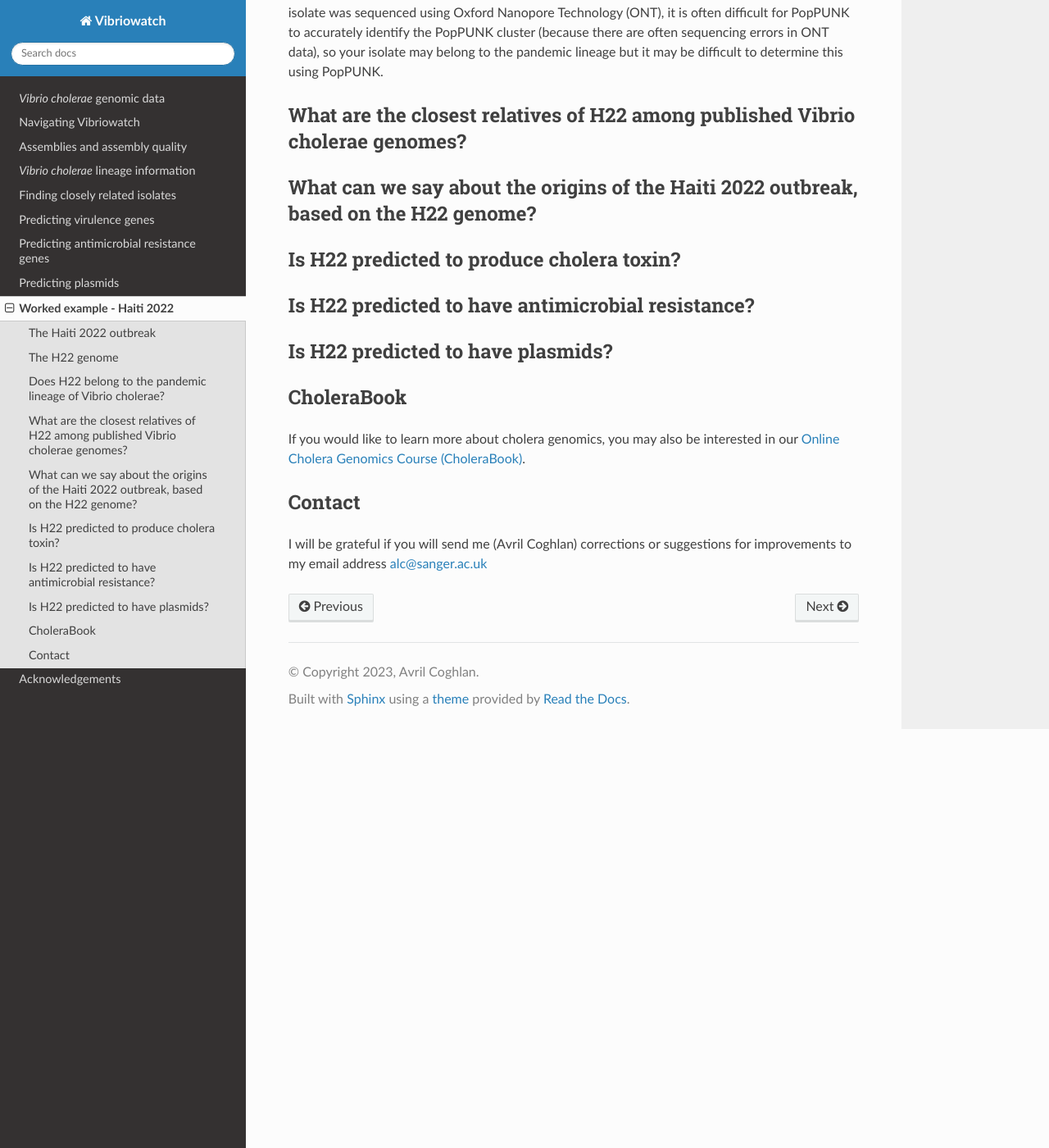
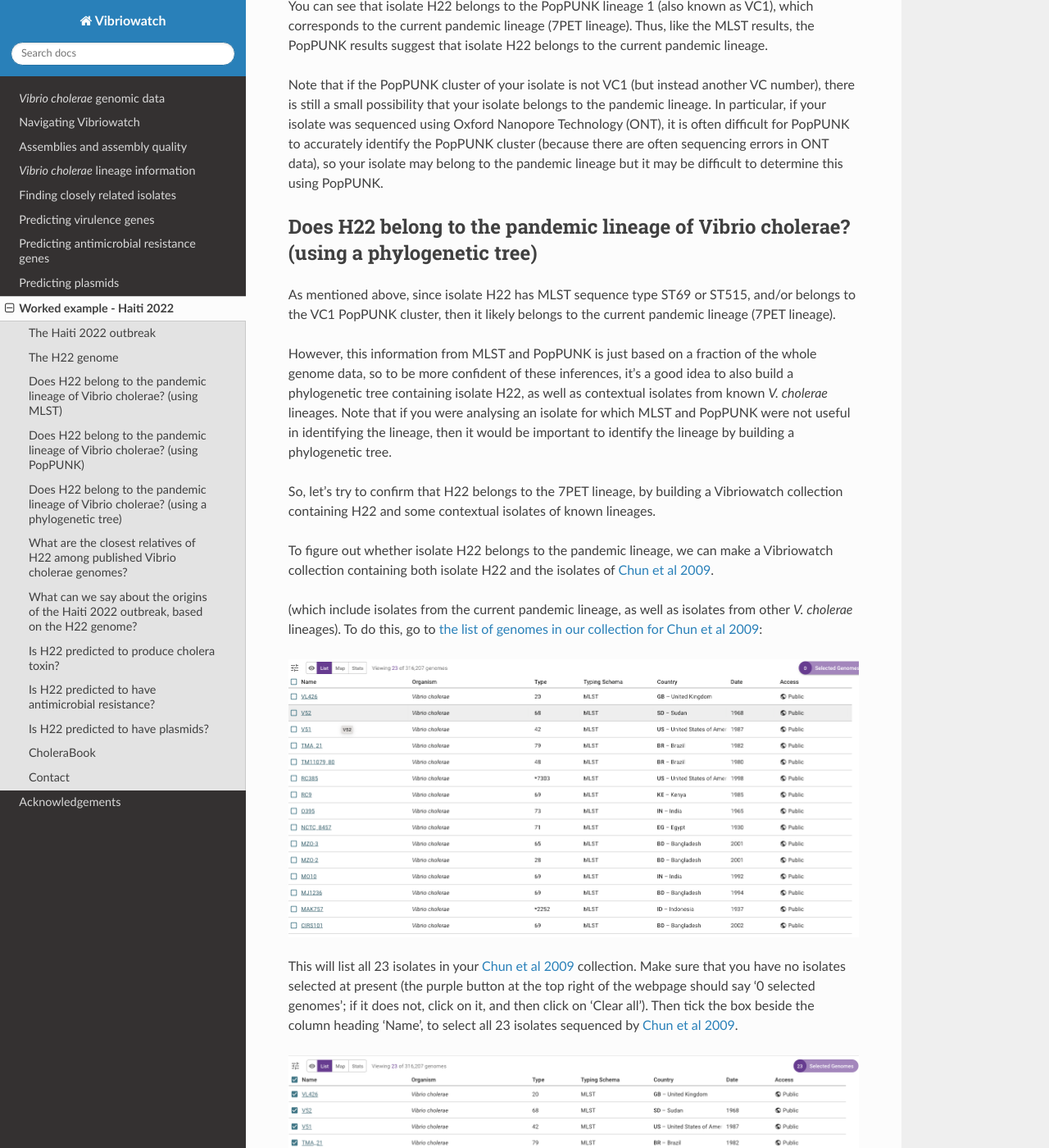
Before and after one commit to avrilcoghlan/vibriowatch, a Sphinx documentation site: the page built from docs/source/haiti.rst, in a window 1280 px wide and 1400 px high, scrolled down 7374 px. Shown: the whole window at 82% size. Built offline with Sphinx 7.4.7 and the Read the Docs theme 3.1.0, drawn with Linux system fonts in a browser that asks for light colours; some of the changed text lies outside the part shown.

Commit message:
Update haiti.rst

```diff
--- a/docs/source/haiti.rst
+++ b/docs/source/haiti.rst
@@ -5,7 +5,9 @@ This section will cover:
 
 * `The Haiti 2022 outbreak`_
 * `The H22 genome`_.
-* `Does H22 belong to the pandemic lineage of Vibrio cholerae?`_.
+* `Does H22 belong to the pandemic lineage of Vibrio cholerae? (using MLST)`_.
+* `Does H22 belong to the pandemic lineage of Vibrio cholerae? (using PopPUNK)`_.
+* `Does H22 belong to the pandemic lineage of Vibrio cholerae? (using a phylogenetic tree)`_.
 * `What are the closest relatives of H22 among published Vibrio cholerae genomes?`_.
 * `What can we say about the origins of the Haiti 2022 outbreak, based on the H22 genome?`_
 * `Is H22 predicted to produce cholera toxin?`_
@@ -116,8 +118,8 @@ Another commonly used measures of assembly quality is the number of contigs. We
 We would usually consider that an assembly is of relatively good quality if it consists of :math:`<` 700 contigs. If the assembly for your isolate has more contigs, it is relatively poor quality and so this may introduce errors into further bioinformatic analyses that you carry out using Vibriowatch.
 The genome for the H22 isolate has 44 contigs, so is relatively good quality.
 
-Does H22 belong to the pandemic lineage of Vibrio cholerae?
------------------------------------------------------------
+Does H22 belong to the pandemic lineage of Vibrio cholerae? (using MLST)
+------------------------------------------------------------------------
 
 The current pandemic (seventh pandemic) of cholera began in the 1960s and has been caused by the current pandemic lineage of *Vibrio cholerae*, known as the "7PET lineage".
 The 7PET lineage is a highly infectious and virulent lineage, and causes explosive outbreaks and huge epidemics.
@@ -138,6 +140,9 @@ Note that if an isolate is not ST69 or ST515, it is still possible that it the i
 the MLST sequence type from ONT data (because ONT data can have many sequencing errors), so your isolate may belong to the
 pandemic lineage but it may be difficult to determine this using MLST information.
 
+Does H22 belong to the pandemic lineage of Vibrio cholerae? (using PopPUNK)
+---------------------------------------------------------------------------
+
 A second approach for figuring out whether your isolate belongs to the pandemic lineage (7PET lineage) or not, is to look at the
 PopPUNK cluster of your isolate. PopPUNK is a tool for classifying bacterial isolates into lineages. At the top of the
 Vibriowatch genome report page for isolate H22, we can see the PopPUNK information under the heading "Lineage":
@@ -154,6 +159,63 @@ In particular, if your isolate was sequenced using Oxford Nanopore Technology (O
 to accurately identify the PopPUNK cluster (because there are often sequencing errors in ONT data),
 so your isolate may belong to the pandemic lineage but it may be difficult to determine this using PopPUNK.
 
+Does H22 belong to the pandemic lineage of Vibrio cholerae? (using a phylogenetic tree)
+---------------------------------------------------------------------------------------
+
+As mentioned above, since isolate H22 has MLST sequence type ST69 or ST515, and/or belongs to
+the VC1 PopPUNK cluster, then it likely belongs to the current pandemic lineage (7PET lineage).
+
+However, this information from MLST and PopPUNK is just based on a fraction of the whole genome data, so to be more
+confident of these inferences, it's a good idea to also build a phylogenetic tree containing isolate H22, as well as contextual isolates from
+known *V. cholerae* lineages. Note that if you were analysing an isolate for which MLST and PopPUNK were not useful in identifying the lineage, then it would be important to
+identify the lineage by building a phylogenetic tree.
+
+So, let's try to confirm that H22 belongs to the 7PET lineage, by building a Vibriowatch collection containing H22 and some contextual isolates of known lineages.
+
+To figure out whether isolate H22 belongs to the pandemic lineage, we can make a Vibriowatch collection containing both isolate H22 and the isolates of `Chun et al 2009`_.
+
+
+(which include isolates from the current pandemic lineage, as well as isolates from other *V. cholerae* lineages).
+To do this, go to `the list of genomes in our collection for Chun et al 2009`_:
+
+.. _the list of genomes in our collection for Chun et al 2009: https://pathogen.watch/genomes/all?collection=2c43jl3z2xs8-vibriowatch-collection-chun-et-al-2009&organismId=666
+
+.. image:: Picture105.png
+  :width: 850
+
+This will list all 23 isolates in your `Chun et al 2009`_ collection. Make sure that you have no isolates selected at present (the purple button at the top right of the webpage should say '0 selected genomes'; if it does not, click on it, and then click on 'Clear all'). Then tick the box beside the
+column heading 'Name', to select all 23 isolates sequenced by `Chun et al 2009`_.
+
+.. _Chun et al 2009: https://pubmed.ncbi.nlm.nih.gov/19720995/
+
+.. image:: Picture106.png
+  :width: 850
+
+Next, search for your isolate of interest, that is, the one for which you want to find out whether it belongs to the current
+pandemic lineage (7PET lineage). As an example, let's take isolate HCUF_O1, an isolate collected in Haiti in 2010 and sequenced by `Hasan et al 2012`_. We can search for this isolate in Vibriowatch, and tick the box beside its name to select it. Then we will have 24 isolates selected, and we can make a new collection containing these 24 isolates (you could call it something like 'Chun et al plus HCUF-01').
+
+.. _Hasan et al 2012: https://pubmed.ncbi.nlm.nih.gov/22711841/
+
+Vibriowatch will make a tree for these 24 isolates, which is a neighbour-joining tree, and which should look something like this:
+
+.. image:: Picture48.png
+  :width: 650
+
+You can see that HCUF-01 is placed in the clade of the tree containing the 7PET lineage isolates (MO10, B33, MJ1236, CIRS101, N16961, RC9).
+If you zoom in on the clade containing the 7PET lineage isolates, you will see that the branch length from the common ancestor of all the 7PET isolates
+in the tree (shown with a red arrow) to isolate HCUF-01 is a relatively short branch length. If there are long branches in a phylogenetic tree,
+sometimes it is difficult for the tree-building algorithm (tree-building method) to correctly place isolates in the tree. However, in this case,
+since the branch length is relatively short to isolate HCUF-01, we can be more confident that the tree-building algorithm has placed isolate
+HCUF-01 correctly:
+
+.. image:: Picture62.png
+  :width: 350
+
+Therefore, this strongly suggests that HCUF-01 belongs to the 7PET lineage, that is, that it belongs to the current pandemic lineage. This is consistent with the fact that the cholera outbreak in Haiti in 2010 developed into a huge epidemic with >820,000 cases and about 10,000 deaths (source: `CDC`_).
+
+.. _CDC: https://www.cdc.gov/cholera/haiti/index.html
+
+At the bottom left, we can see a scale-bar saying “415”, which tells us how much genetic distance is represented by a certain branch-length in the tree. The lengths of the branches between isolate HCUF-01 and its common ancestor with the 7PET isolates (ie. from HCUF-01 to the red arrow) is a fraction of the length of this scale-bar; we can roughly guess by eye that this is a genetic distance of <50, which is pretty small.
 
 
 What are the closest relatives of H22 among published Vibrio cholerae genomes?
```
